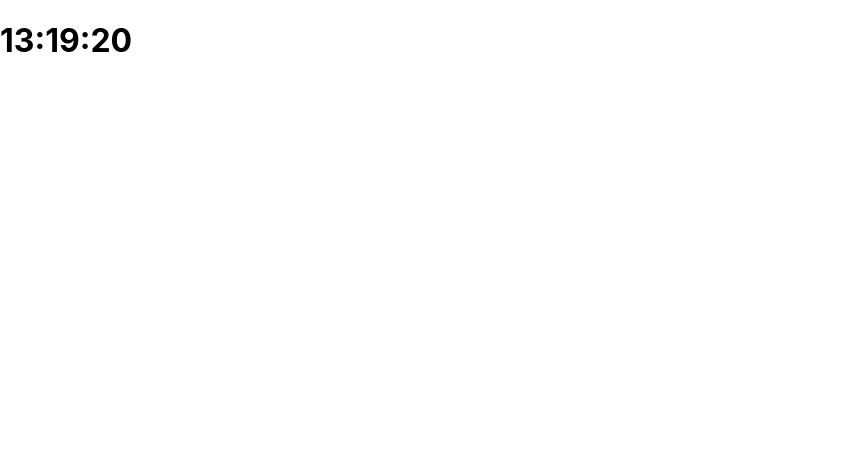
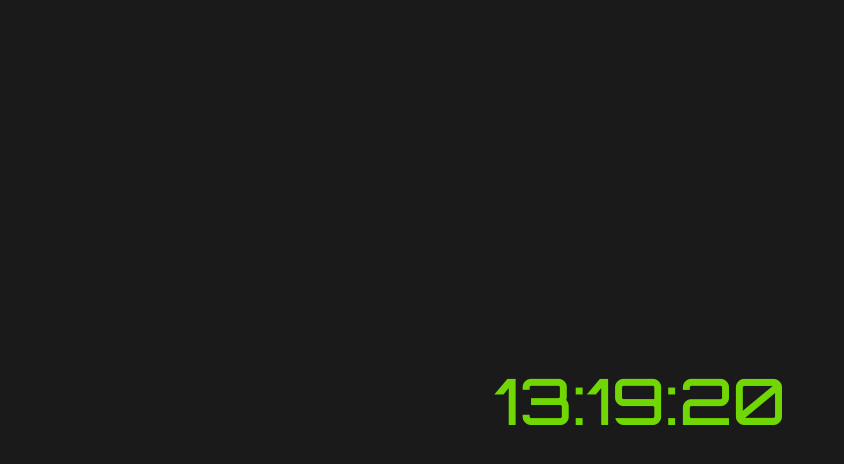
Before and after one commit to RosenGeorgievvv/ReaClock, a React (Create React App) app: page / in a window 1280 px wide. Shown: the top 464 px of the page, without its empty margins (0-844 px from the left). Built offline with nearby package versions, Linux system fonts and the light colour scheme.

Commit message:
Update App.css
Styles added for the clock

```diff
--- a/src/App.css
+++ b/src/App.css
@@ -1 +1,17 @@
 @import url('https://fonts.googleapis.com/css2?family=Orbitron:wght@500&display=wrap');
+
+body{
+  margin: 0;
+  padding: 0;
+  background: #1a1a1a;
+  display: flex;
+  justify-content: center;
+  align-items: center;
+  min-height: 100vh;
+}
+h1{
+  font-family: 'Orbitron', sans-serif;
+  font-size: 4em;
+  font-weight: 500;
+  color: #71d704
+}
```
